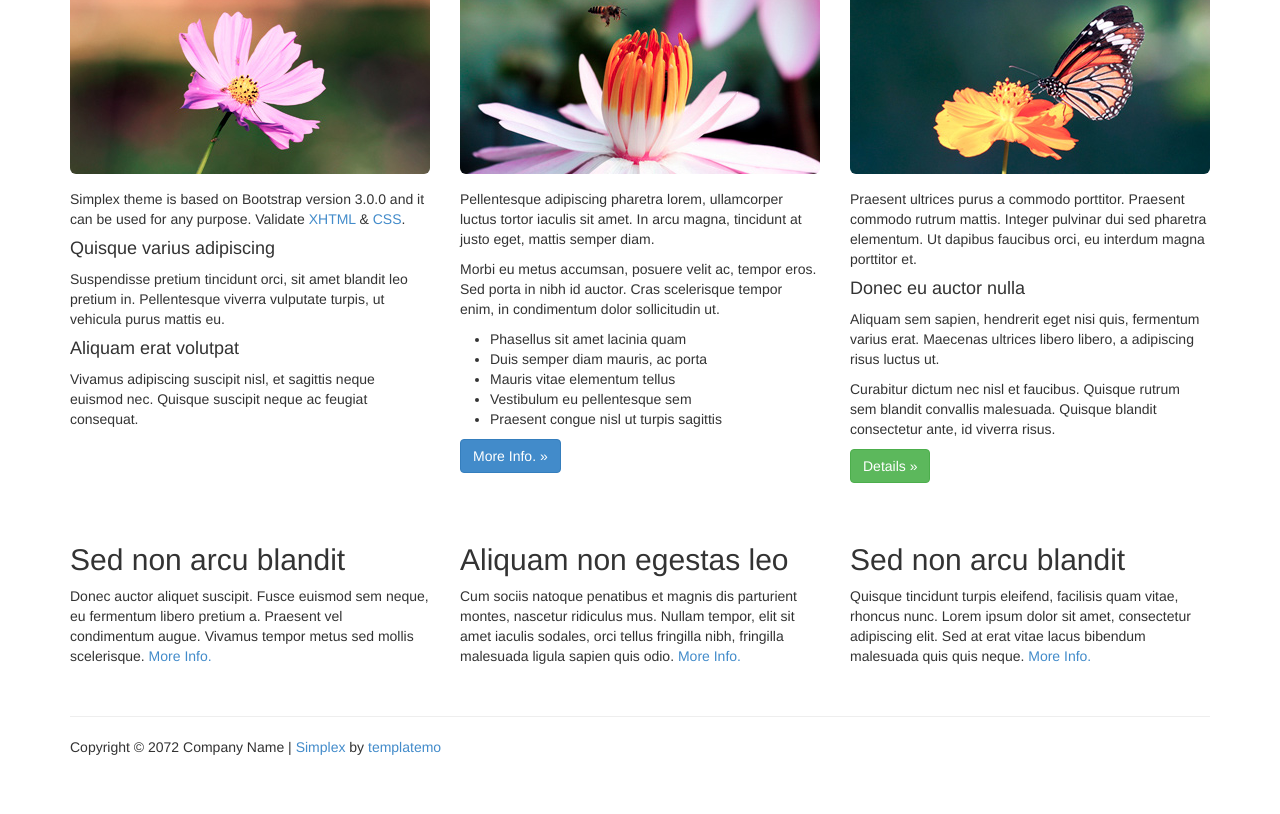
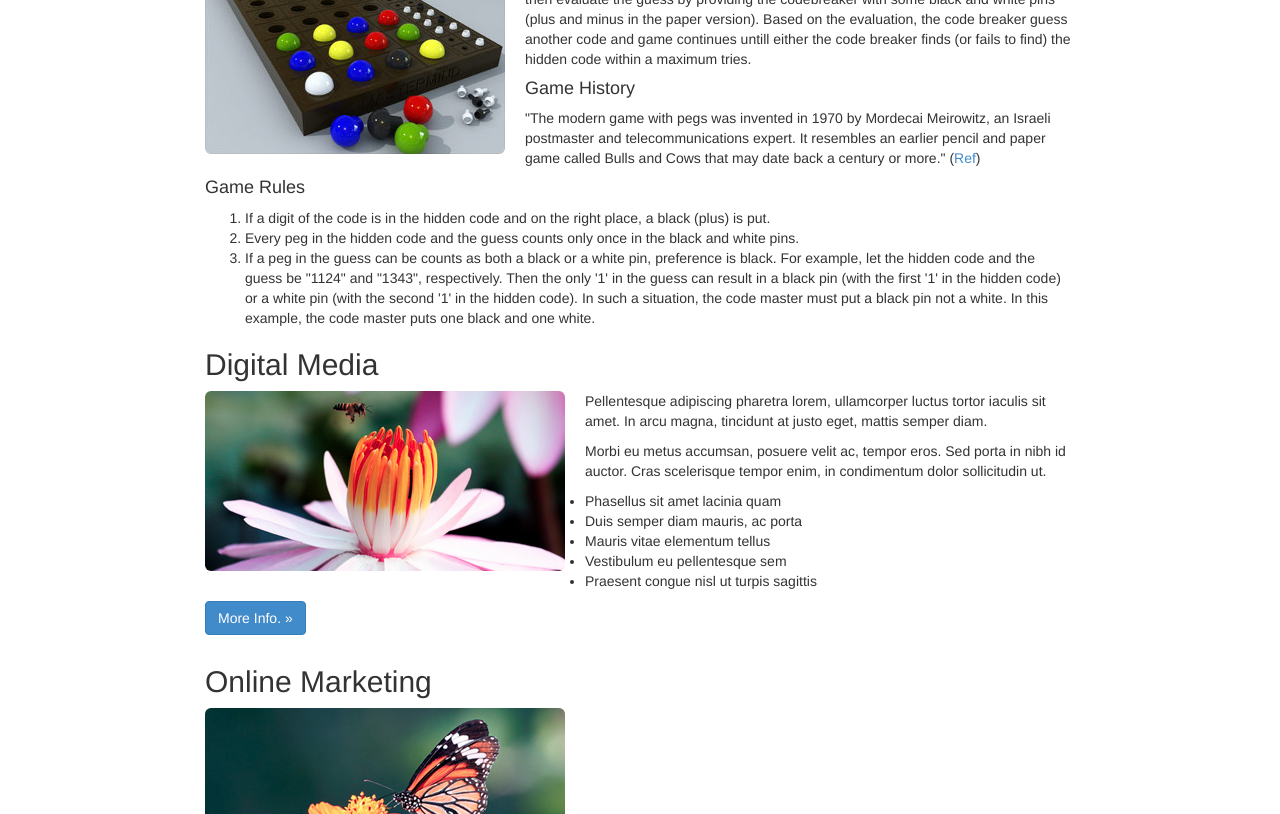
Before and after one commit to mehdioa/qtmind, a plain HTML site: page index.html in a window 1280 px wide. Shown: the part 427-1241 px from the top of the page. Before the commit the page ends 1194 px from the top, so only its background shows below. Drawn offline with Linux system fonts and the light colour scheme.

Commit message:
width changed

```diff
--- a/css/templatemo_justified.css
+++ b/css/templatemo_justified.css
@@ -1,4 +1,6 @@
 body {
+	width: 900px;
+	margin: 0 auto;
 
 }
 
--- a/index.html
+++ b/index.html
@@ -9,42 +9,40 @@
     <link rel="icon" type="image/png" href="images/qtmind16.png">
     <link href="css/bootstrap.min.css" rel="stylesheet">
     <link href="css/templatemo_justified.css" rel="stylesheet">
-    <!-- HTML5 shim and Respond.js IE8 support of HTML5 elements and media queries -->
-    <!--[if lt IE 9]>
-      <script src="js/html5shiv.js"></script>
-      <script src="js/respond.min.js"></script>
-    <![endif]-->
   </head>
 
   <body>
 
     <div id="container" class="container">
 
-        <img src="images/templatemo_header.jpg" alt="Simplex Header" class="img-responsive" />
+        <img src="images/templatemo_header.png" alt="Simplex Header" class="img-responsive" />
 		<ul class="nav nav-justified">
           <li class="active"><a href="index.html">Home</a></li>
-          <li><a href="products.html">Downloads</a></li>
-          <li><a href="services.html">Documentation</a></li>
+          <li><a href="downloads.html">Downloads</a></li>
+          <li><a href="documentation.html">Documentation</a></li>
           <li><a href="gallery.html">Gallery</a></li>
-          <li><a href="about.html">Translate</a></li>
-<!--          <li><a href="contact.html">Contact</a></li>-->
+          <li><a href="translate.html">Translate</a></li>
         </ul>
 
       <div class="row space30"> <!-- row 1 begins -->
 
-            <div class="col-md-4">
-              	<h2>Web Design</h2>
-              	<img src="images/templatemo_image_01.jpg" alt="Image 1" class="img-responsive img-rounded img_left" />
-              	<p>Simplex theme is based on Bootstrap version 3.0.0 and it can be used for any purpose. Validate <a href="http://validator.w3.org/check?uri=referer" rel="nofollow">XHTML</a> &amp; <a href="http://jigsaw.w3.org/css-validator/check/referer" rel="nofollow">CSS</a>.</p>
+            <div class="col-md-12">
+              	<h2>The Game</h2>
+              	<img src="images/mastermind1.jpg" alt="Image 1" class="img-responsive img-rounded img_left" />
+              	<p>Mastermind is a codebreaking game played by two players. The game starts with the first player, who we call "the codemaster", creates a hidden four digits (colors) code. Then the second player, who we call "the codebreaker", guess a code. The codemaster then evaluate the guess by providing the codebreaker with some black and white pins (plus and minus in the paper version). Based on the evaluation, the code breaker guess another code and game continues untill either the code breaker finds (or fails to find) the hidden code within a maximum tries.</p>
 
-              	<h4>Quisque varius adipiscing</h4>
-              	<p>Suspendisse pretium tincidunt orci, sit amet blandit leo pretium in. Pellentesque viverra vulputate turpis, ut vehicula purus mattis eu.</p>
+              	<h4>Game History</h4>
+              	<p>"The modern game with pegs was invented in 1970 by Mordecai Meirowitz, an Israeli postmaster and telecommunications expert. It resembles an earlier pencil and paper game called Bulls and Cows that may date back a century or more." (<a href="http://en.wikipedia.org/wiki/Mastermind_(board_game)">Ref</a>)</p>
 
-              	<h4>Aliquam erat volutpat</h4>
-              	<p>Vivamus adipiscing suscipit nisl, et sagittis neque euismod nec. Quisque suscipit neque ac feugiat consequat.</p>
+              	<h4>Game Rules</h4>
+              	<ol>
+					<li>If a digit of the code is in the hidden code and on the right place, a black (plus) is put.
+					<li>Every peg in the hidden code and the guess counts only once in the black and white pins.</li>
+					<li>If a peg in the guess can be counts as both a black or a white pin, preference is black. For example, let the hidden code and the guess be "1124" and "1343", respectively. Then the only '1' in the guess can result in a black pin (with the first '1' in the hidden code) or a white pin (with the second '1' in the hidden code). In such a situation, the code master must put a black pin not a white. In this example, the code master puts one black and one white.</li>
+              	</ol>
             </div>
 
-            <div class="col-md-4">
+            <div class="col-md-12">
               	<h2>Digital Media</h2>
               	<img src="images/templatemo_image_02.jpg" alt="Image 2" class="img-responsive img-rounded img_left" />
               	<p>Pellentesque adipiscing pharetra lorem, ullamcorper luctus tortor iaculis sit amet. In arcu magna, tincidunt at justo eget, mattis semper diam.</p>
@@ -59,7 +57,7 @@
               	<p><a class="btn btn-primary" href="#">More Info. &raquo;</a></p>
            </div>
 
-            <div class="col-md-4">
+            <div class="col-md-6">
               	<h2>Online Marketing</h2>
               	<img src="images/templatemo_image_03.jpg" alt="Image 3" class="img-responsive img-rounded img_left" />
               	<p>Praesent ultrices purus a commodo porttitor. Praesent commodo rutrum mattis. Integer pulvinar dui sed pharetra elementum. Ut dapibus faucibus orci, eu interdum magna porttitor et.</p>
@@ -72,17 +70,17 @@
       </div> <!-- /row 1 -->
 
       <div class="row space30"> <!-- row 2 begins -->
-      		<div class="col-md-4">
+      		<div class="col-md-6">
               	<h2>Sed non arcu blandit</h2>
                 <p>Donec auctor aliquet suscipit. Fusce euismod sem neque, eu fermentum libero pretium a. Praesent vel condimentum augue. Vivamus tempor metus sed mollis scelerisque. <a href="#">More Info.</a></p>
             </div>
 
-            <div class="col-md-4">
+            <div class="col-md-6">
               	<h2>Aliquam non egestas leo</h2>
                 <p>Cum sociis natoque penatibus et magnis dis parturient montes, nascetur ridiculus mus. Nullam tempor, elit sit amet iaculis sodales, orci tellus fringilla nibh, fringilla malesuada ligula sapien quis odio. <a href="#">More Info.</a></p>
             </div>
 
-            <div class="col-md-4">
+            <div class="col-md-6">
               	<h2>Sed non arcu blandit</h2>
                 <p>Quisque tincidunt turpis eleifend, facilisis quam vitae, rhoncus nunc. Lorem ipsum dolor sit amet, consectetur adipiscing elit. Sed at erat vitae lacus bibendum malesuada quis quis neque. <a href="#">More Info.</a></p>
             </div>
```
Also changed, not shown: documentation.html (renamed from services.html, +6 -12 lines), downloads.html (renamed from products.html, +6 -12 lines), gallery.html (+7 -13 lines), translate.html (renamed from about.html, +6 -12 lines), images/mastermind.jpg (added), images/mastermind1.jpg (added), images/templatemo_header.jpg, images/templatemo_header.png, images/wooden-mastermind.jpg (added).
